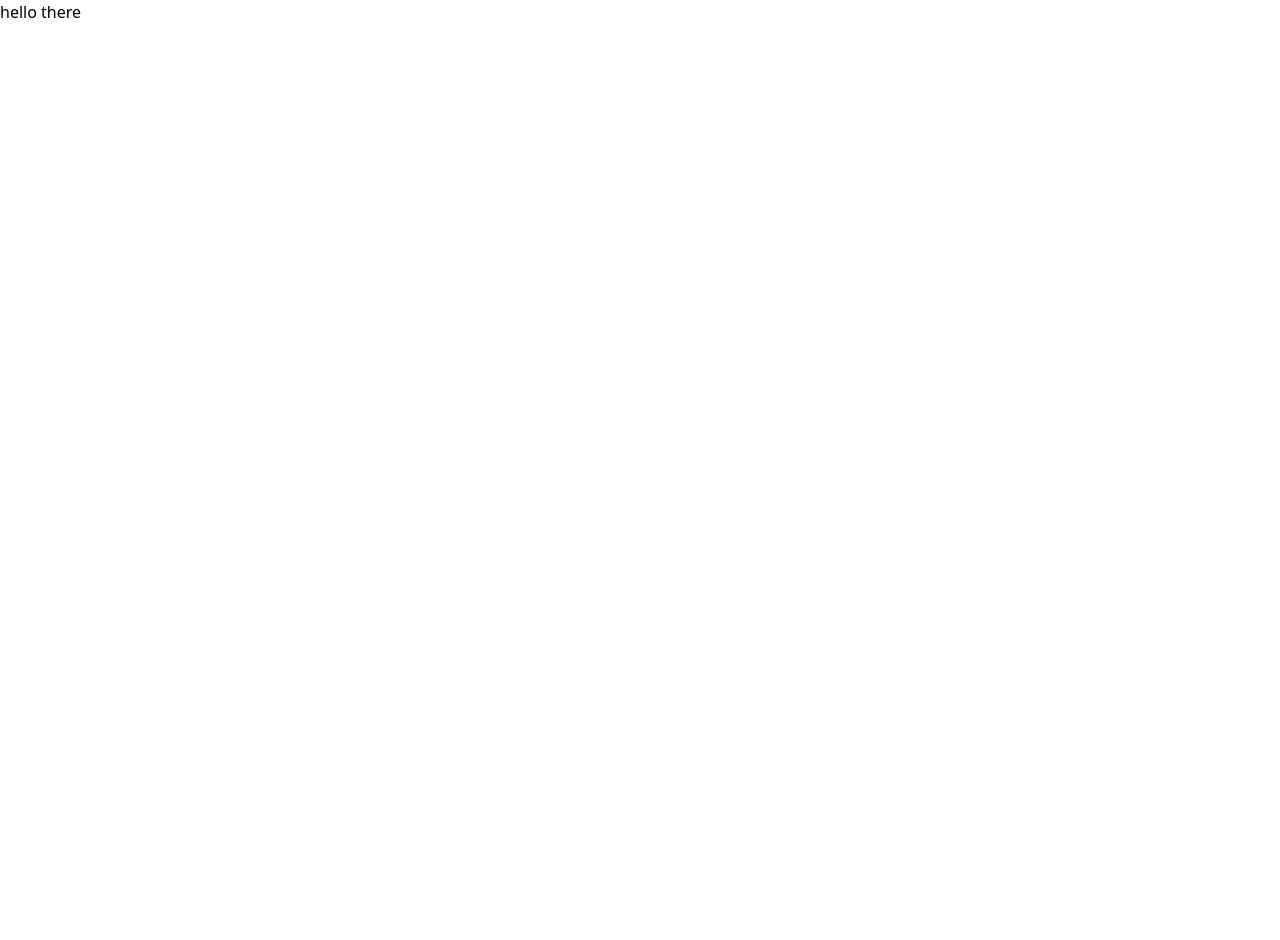
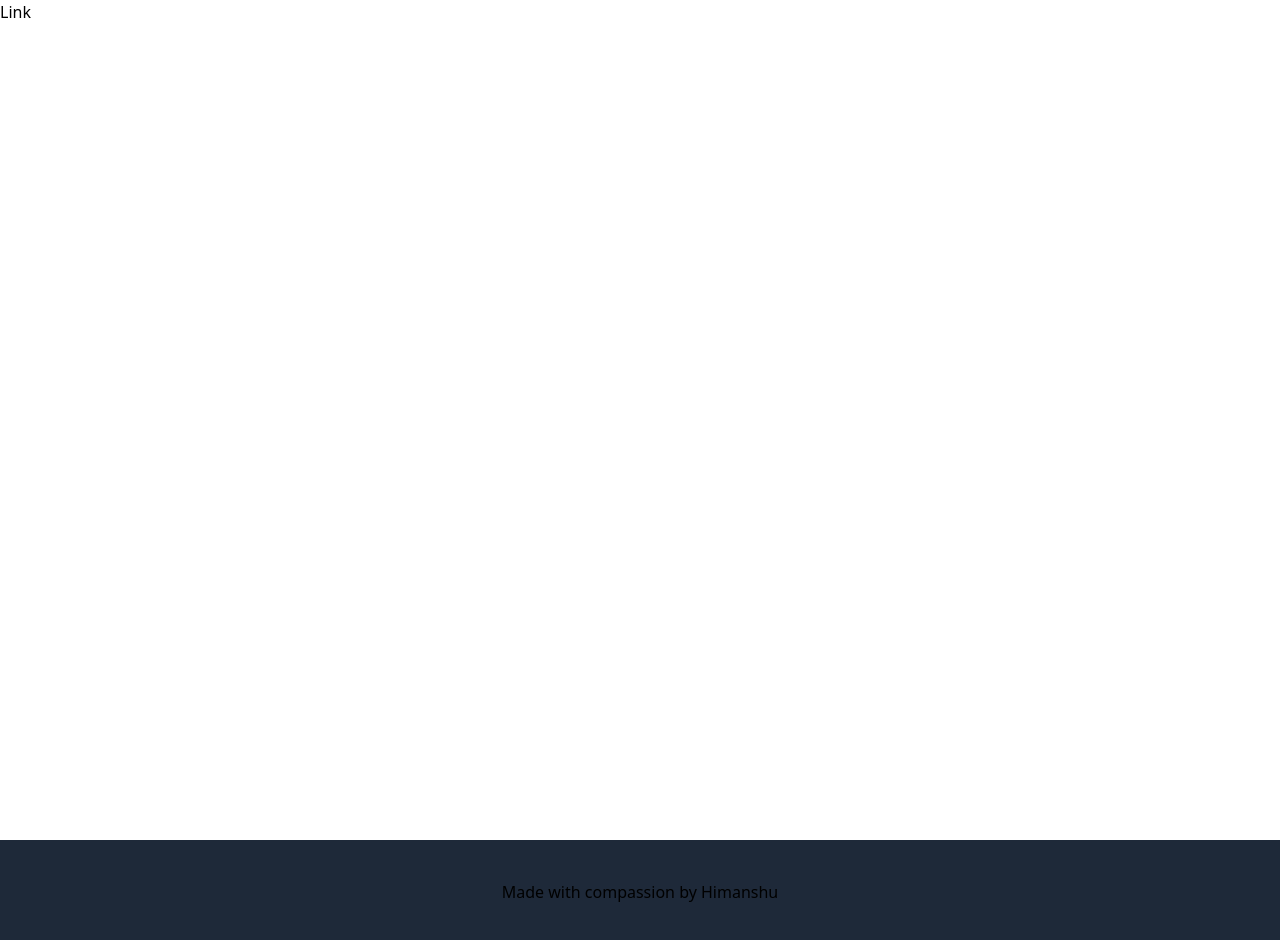
Before and after one commit to Raih1107/URL, a React (Vite) app: page /link/1 in a window 1280 px wide. Shown: the top 940 px of the page. Before the commit the page ends 800 px from the top, so only its background shows below. Built offline with nearby package versions, Linux system fonts and the light colour scheme.

Commit message:
feat: add routing with react-router-dom and create initial page components

```diff
--- a/package.json
+++ b/package.json
@@ -16,6 +16,7 @@
     "lucide-react": "^0.525.0",
     "react": "^19.1.0",
     "react-dom": "^19.1.0",
+    "react-router-dom": "^7.6.3",
     "tailwind-merge": "^3.3.1"
   },
   "devDependencies": {
--- a/src/App.jsx
+++ b/src/App.jsx
@@ -1,9 +1,50 @@
+import { createBrowserRouter, RouterProvider } from 'react-router-dom'
 
-import './App.css'
+import AppLayout from './layouts/AppLayout'
+import LandingPage from './pages/LandingPage'
+import Dashboard from './pages/Dashboard'
+import Auth from './pages/Auth'
+import Link from './pages/Link'
+import RedirectLink from './pages/RedirectLink'
+
+
+const router = createBrowserRouter([
+  {
+    element: <AppLayout />,
+    children:[
+      {
+        path:'/',
+        element: <LandingPage />,
+      },
+            {
+        path:'/dashboard',
+        element: <Dashboard />,
+      },
+            {
+        path:'/auth',
+        element: <Auth />,
+      },
+            {
+        path:'/link/:id',
+        element: <Link />,
+      },
+            {
+        path:'/:id',
+        element: <RedirectLink />,
+      },
+
+    ]
+
+  }
+])
 
 function App() {
 
-  return <div>hello there</div>
+  return(
+    <RouterProvider router={router} />
+
+
+  )
 
 
 }
--- /dev/null
+++ b/src/components/Header.jsx
@@ -0,0 +1,14 @@
+import React from 'react'
+import { Link } from 'react-router-dom';
+
+const Header = () => {
+return (
+    <nav>
+        <Link>
+
+        </Link>
+    </nav>
+)
+}
+
+export default Header;
--- /dev/null
+++ b/src/db/supabase.js
@@ -0,0 +1,9 @@
+
+import { createClient } from '@supabase/supabase-js';
+
+const supabaseUrl = import.meta.env.VITE_SUPABASE_URL;
+const supabaseKey = import.meta.env.VITE_SUPABASE_ANON_KEY;
+
+const supabase = createClient(supabaseUrl, supabaseKey);
+
+export default supabase
--- /dev/null
+++ b/src/layouts/AppLayout.jsx
@@ -0,0 +1,22 @@
+import React from 'react'
+import { Outlet } from 'react-router-dom';
+
+const AppLayout = () => {
+return (
+    <div>
+        <main className="min-h-screen container">
+        <Outlet />
+            {/* Header */}
+            {/* body */}
+        </main>
+
+        {/* footer */}
+
+        <div className="p-10 text-center bg-gray-800 mt-10">
+            Made with compassion by Himanshu
+        </div>
+    </div>
+)
+}
+
+export default AppLayout;
--- /dev/null
+++ b/src/pages/Auth.jsx
@@ -0,0 +1,9 @@
+import React from 'react'
+
+const Auth = () => {
+return (
+    <div>Auth</div>
+)
+}
+
+export default Auth;
--- /dev/null
+++ b/src/pages/Dashboard.jsx
@@ -0,0 +1,9 @@
+import React from 'react'
+
+const Dashboard = () => {
+return (
+    <div>Dashboard</div>
+)
+}
+
+export default Dashboard;
--- /dev/null
+++ b/src/pages/LandingPage.jsx
@@ -0,0 +1,9 @@
+import React from 'react'
+
+const LandingPage = () => {
+return (
+    <div>LandingPage</div>
+)
+}
+
+export default LandingPage;
--- /dev/null
+++ b/src/pages/Link.jsx
@@ -0,0 +1,10 @@
+import React from 'react'
+
+const Link = () => {
+
+return (
+    <div>Link</div>
+)
+}
+
+export default Link;
--- /dev/null
+++ b/src/pages/RedirectLink.jsx
@@ -0,0 +1,9 @@
+import React from 'react'
+
+const RedirectLink = () => {
+return (
+    <div>RedirectLink</div>
+)
+}
+
+export default RedirectLink;
```
Also changed, not shown: src/App.css (deleted), src/index.css (line endings or trailing spaces), 1 other file (tests, documents, lock files or other folders).
